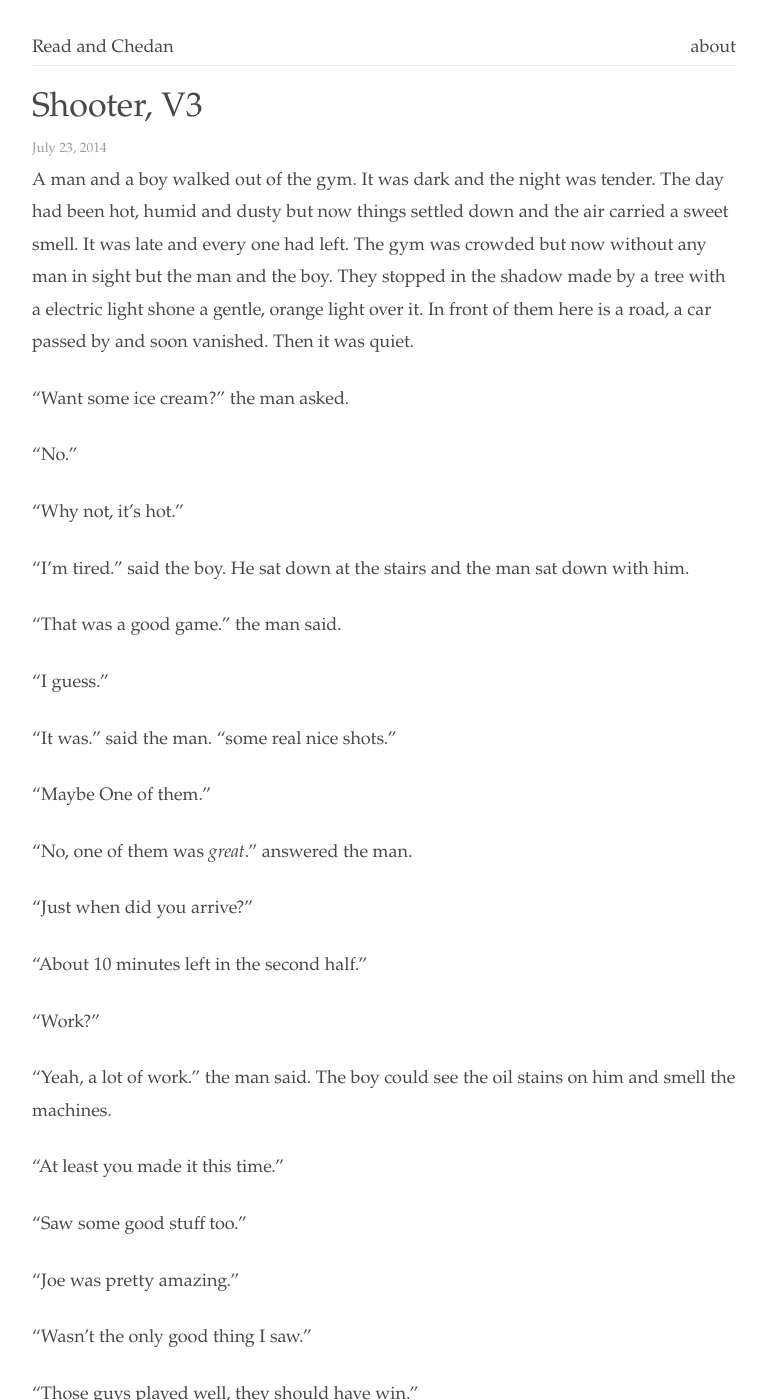
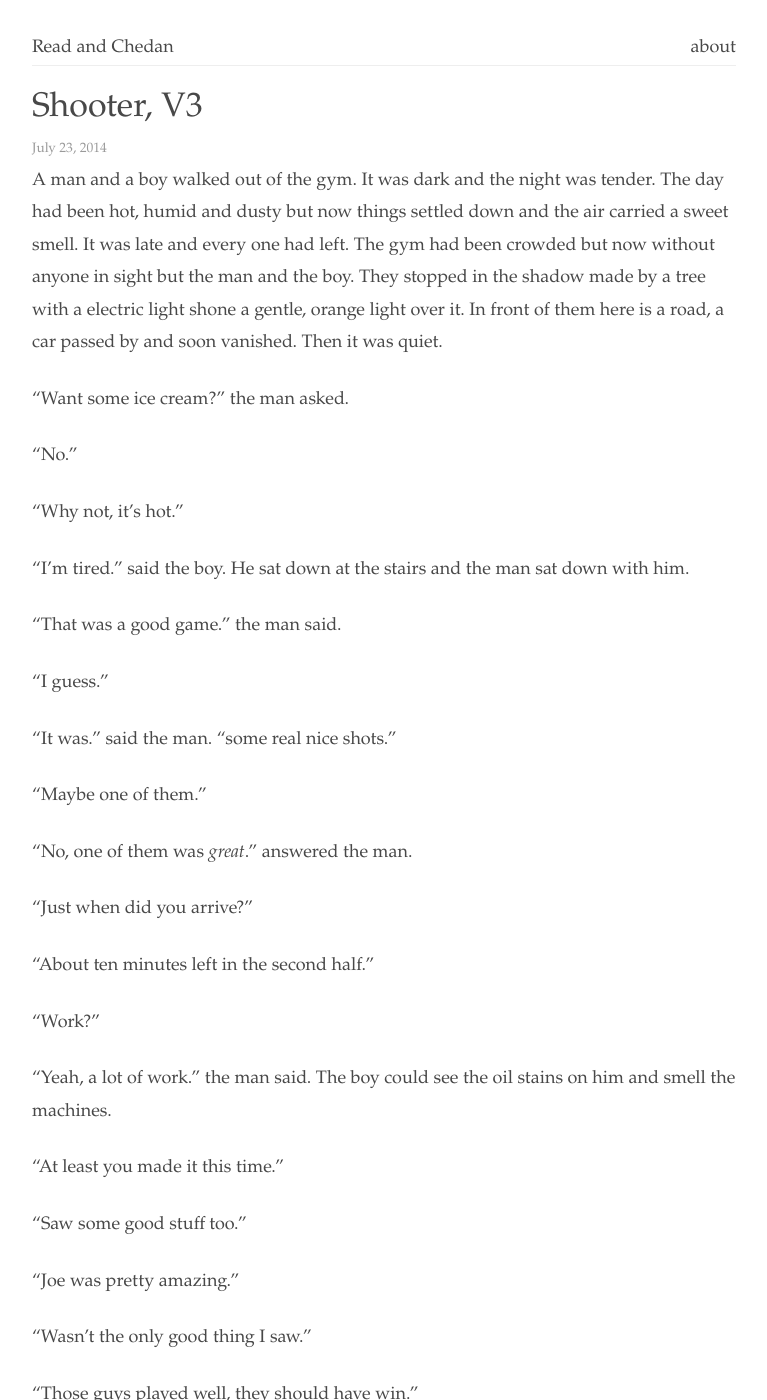
Before and after one commit to readandchedan/readandchedan.github.io, a Jekyll site: the page built from _posts/fiction/_posts/2014-07-23-shooter.md, in a window 1280 px wide and 1400 px high. Shown: the whole window, without its empty margins (256-1023 px from the left). Built offline with Jekyll 4.4.1, drawn with Linux system fonts in a browser that asks for light colours; some of the changed text lies outside the part shown.

Commit message:
Commited on 2014-08-08 15:43:31.984910

```diff
--- a/_posts/fiction/_posts/2014-07-23-shooter.md
+++ b/_posts/fiction/_posts/2014-07-23-shooter.md
@@ -3,7 +3,7 @@ title: Shooter, V3
 layout: default
 ---
 
-A man and a boy walked out of the gym. It was dark and the night was tender. The day had been hot, humid and dusty but now things settled down and the air carried a sweet smell. It was late and every one had left. The gym was crowded but now without any man in sight but the man and the boy. They stopped in the shadow made by a tree with a electric light shone a gentle, orange light over it. In front of them here is a road, a car passed by and soon vanished. Then it was quiet.
+A man and a boy walked out of the gym. It was dark and the night was tender. The day had been hot, humid and dusty but now things settled down and the air carried a sweet smell. It was late and every one had left. The gym had been crowded but now without anyone in sight but the man and the boy. They stopped in the shadow made by a tree with a electric light shone a gentle, orange light over it. In front of them here is a road, a car passed by and soon vanished. Then it was quiet.
 
 "Want some ice cream?" the man asked.
 
@@ -19,13 +19,13 @@ A man and a boy walked out of the gym. It was dark and the night was tender. The
 
 "It was." said the man. "some real nice shots."
 
-"Maybe One of them."
+"Maybe one of them."
 
 "No, one of them was _great_." answered the man.
 
 "Just when did you arrive?"
 
-"About 10 minutes left in the second half."
+"About ten minutes left in the second half."
 
 "Work?"
 
```
Also changed, not shown: other parts of _posts/fiction/_posts/2014-07-23-shooter.md (+1 -1 lines), 1 other file.
